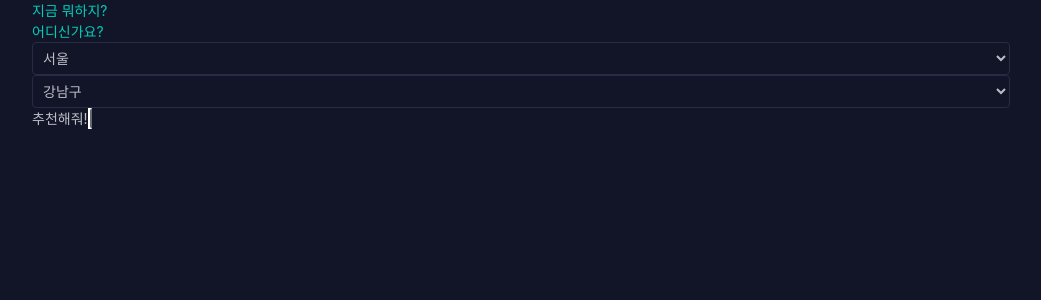
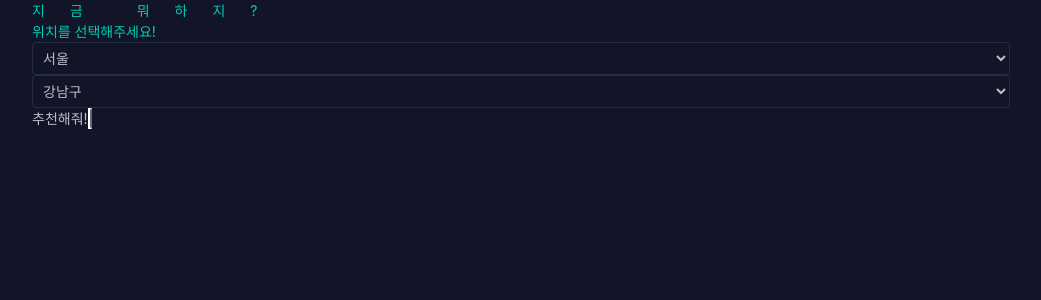
Before and after one commit to megaton111/nowdoing, a Vue app: page / in a window 1280 px wide. Shown: the top 300 px of the page, without its empty margins (119-1160 px from the left). Built offline with nearby package versions, Linux system fonts and the light colour scheme; a web font is replaced by a local one.

Commit message:
타이틀 스타일 수정

```diff
--- a/src/App.vue
+++ b/src/App.vue
@@ -5,14 +5,14 @@ import plays from "@/play.json";
 
 const playDatas = ref(plays) ;
 const appTitle = ref('지금 뭐하지?') ;
-const titleWhere = ref('어디신가요?') ;
+const titleWhere = ref('위치를 선택해주세요!') ;
 const resultData = ref([]) ;
 const buttonText = ref('추천해줘!') ;
 const buttonClicked = ref( false ) ;
 const latestData = ref('') ;
 const CLIENTID = 'SyfOOErOjwuGUGQo_7dk' ;
 const CLIENTSECRET = '_tcZ5f056o' ;
-const PROXY = window.location.hostname === 'localhost' ? '' : 'https://openapi.naver.com';
+const PROXY = window.location.hostname === 'localhost' ? '' : '/proxy';
 const url = `${PROXY}/v1/search/blog.json`;
 const isChk = ref( false ) ;
 const blogData = ref([]) ;
@@ -342,7 +342,7 @@ const getRandomNumber = (min, max) => {
   return Math.floor(Math.random() * (max - min + 1)) + min;
 };
 
-// 랜덤 데이터 뽑아오기
+// 랜덤 데이터 가져오기
 const getRandomData = () => {
 
   return new Promise((resolve) => {
@@ -382,6 +382,7 @@ const getRandomData = () => {
 
 };
 
+// 블로그 글 리스트 가져오기
 const getAddInfoData = async ( resultData ) => {
 
   try {
@@ -408,8 +409,7 @@ const getAddInfoData = async ( resultData ) => {
 
 }
 
-
-
+// 추천하기 버튼 클릭 이벤트
 const getPlayDataHandler = async () => {
   if( buttonClicked.value ) return ;
   buttonClicked.value = true ;
@@ -421,10 +421,12 @@ const getPlayDataHandler = async () => {
   resetStatus() ;
 }
 
+// 관련정보 더보기 버튼 클릭 이벤트
 const showBlogPostHandler = () => {
   getAddInfoData( latestData.value ) ;
 }
 
+// 버튼 정보 초기화
 const resetStatus = () => {
   buttonClicked.value = false;
   buttonText.value = '추천해줘!';
@@ -444,10 +446,8 @@ onMounted(() => {
 </script>
 
 <template>
-  <div
-    class="flex flex-col items-center justify-center gap-4 w-full h-full flex-1 wrap"
-  >
-    <h1 class="text-lg mb-4 tracking-tighter absolute top-2.5 left-2.5">{{ appTitle }}</h1>
+  <div class="flex flex-col items-center justify-center gap-4 w-full h-full flex-1 wrap">
+    <h1 class="text-lg mb-4 absolute top-2.5 left-2.5 opacity-40 w-full text-center font-bold" style="letter-spacing:25px;">{{ appTitle }}</h1>
     <h2 class="text-xl mb-4 tracking-tighter">{{ titleWhere }}</h2>
 
     <div class="flex flex-col gap-2 w-full">
@@ -532,23 +532,6 @@ onMounted(() => {
         </ul>
       </div>
 
-      <!--
-      제목 : 지금 뭐하지?
-
-      심심해서 뭘 하고싶긴한데 뭐하고 싶을 지 모를 떄 제안해주는 어플!
-      지역은 선택 한 후 지역별로 지금 할 수있는 것들으 제안해줍니다.
-      -->
-
-      <!-- <div class="flex">
-        <div class="mr-4">위치한 구</div>
-
-        <template v-for="(t,i) in guType.options" :key="i">
-          <input type="checkbox" :id="t.id" v-model="guType.selected" :value="t.label">
-          <label :for="t.id" class="pl-1 mr-2 cursor-pointer">{{ t.label }}</label>
-        </template>
-
-      </div> -->
-
     </div>
 
     <!-- http://apis.data.go.kr/4050000/nrsry/getNrsry?serviceKey=Iv9bo2bVtE6yp%2B6loXz7%2BxB98yRHxWjEVR1qbg1cmgipYxxbtvSeCRKiKwu1JQf8ojuaX2VVDHO9KdX%2Fn9wn7A%3D%3D
```
